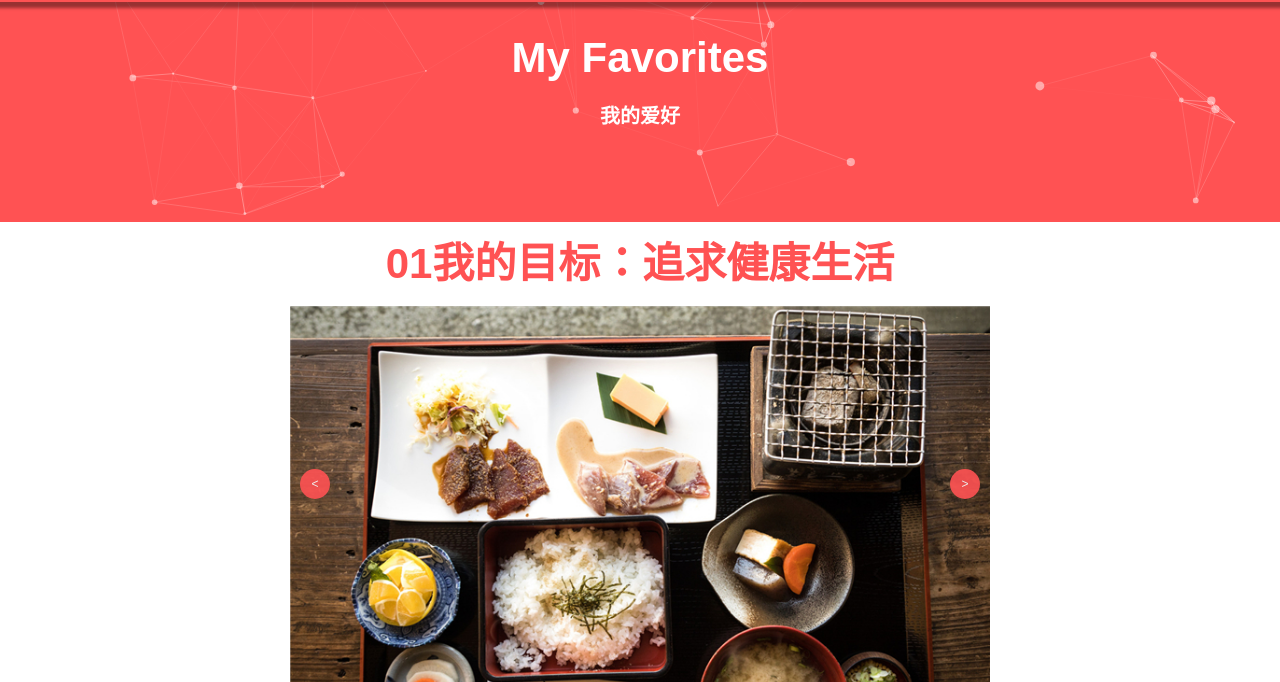
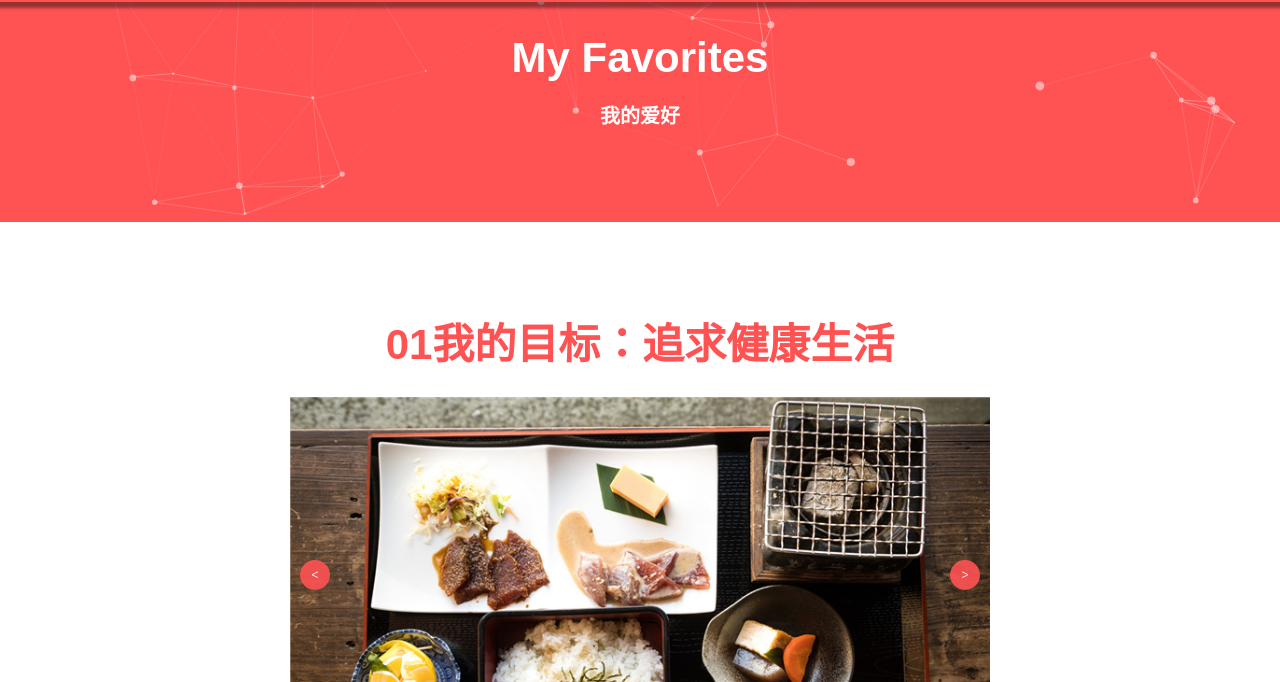
Before and after one commit to dandanloveJM/myself, a plain HTML site: page favorites.html in a window 1280 px wide. Shown: the part 78-760 px from the top of the page. Drawn offline with Linux system fonts and the light colour scheme.

Commit message:
modify margin

```diff
--- a/css/favor.css
+++ b/css/favor.css
@@ -129,6 +129,9 @@
      clear: both;
  }
 
+ .health {
+     padding: 70px 0;
+ }
  .carousel {
      max-width: 700px;
      max-height: 600px;
@@ -207,10 +210,12 @@
  main .idol {
      text-align: center;
  }
-
+ .health {
+     padding: 70px 0;
+ }
  main h1 {
      font-size: 42px;
-     line-height: 2;
+     line-height: 2.5;
      color: rgb(255, 82, 83);
  }
  /* idol*/
```
